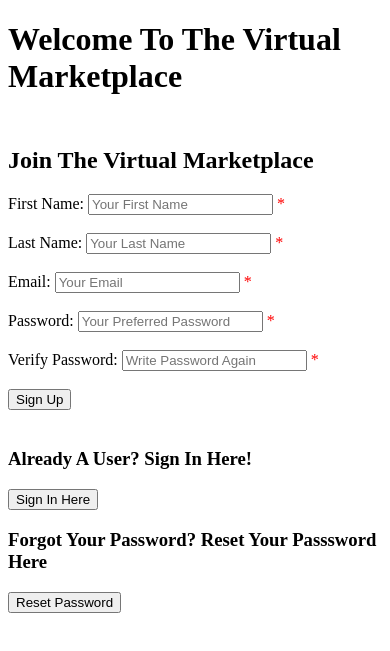
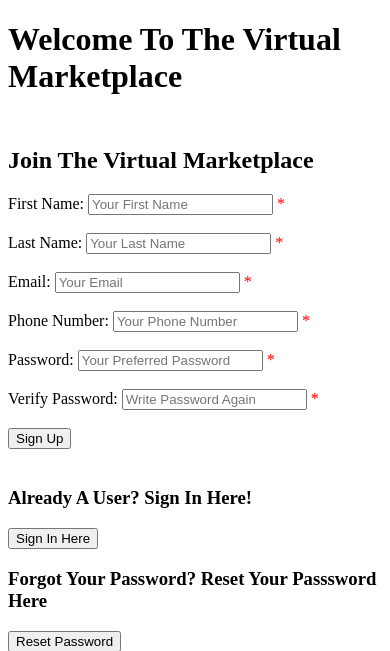
Before and after one commit to rapaktech/marketplace-app, a PHP site: page /signup.php in a window 390 px wide. Shown: the top 651 px of the page. Run offline with PHP 8.4, Linux system fonts and the light colour scheme; data that the repository does not hold is empty.

Commit message:
added phone number on signup functionality

```diff
--- a/db-conn.php
+++ b/db-conn.php
@@ -23,9 +23,9 @@ if ($conn->connect_error) {
 }
 
 
-$createUser = $conn->prepare("INSERT INTO Users (user_firstname, user_lastname, user_email, user_password)
-    VALUES (?, ?, ?, ?)");
-$createUser->bind_param("ssss", $firstName, $lastName, $email, $hashedPassword);
+$createUser = $conn->prepare("INSERT INTO Users (user_firstname, user_lastname, user_email, user_phone, user_password)
+    VALUES (?, ?, ?, ?, ?)");
+$createUser->bind_param("sssss", $firstName, $lastName, $email, $phone, $hashedPassword);
 
 $findUser = $conn->prepare("SELECT user_num, user_firstname, user_password FROM Users WHERE user_email=?");
 $findUser->bind_param("s", $email);
--- a/db-users.php
+++ b/db-users.php
@@ -29,6 +29,7 @@
 
     $users = "CREATE TABLE Users (
         user_num INT (16) UNSIGNED AUTO_INCREMENT PRIMARY KEY,
+        user_phone VARCHAR (255) NOT NULL,
         user_firstname VARCHAR (255) NOT NULL,
         user_lastname VARCHAR (255) NOT NULL,
         user_email VARCHAR (255) NOT NULL UNIQUE KEY,
--- a/signup.php
+++ b/signup.php
@@ -27,8 +27,8 @@
 <body>
     <?php
         require "db-conn.php";
-        $firstErr = $lastErr = $emailErr = $passwordErr = $verifyErr =  "";
-        $id = $firstName = $lastName = $email = $password = $verify = $verifiedPassword = $hashedPassword = '';
+        $firstErr = $lastErr = $emailErr = $phoneErr = $passwordErr = $verifyErr =  "";
+        $id = $firstName = $lastName = $email = $phone = $password = $verify = $verifiedPassword = $hashedPassword = '';
 
         if ($_SERVER["REQUEST_METHOD"] == "POST") {
                 if (!empty($_POST["signup-firstname"])) {
@@ -67,6 +67,16 @@
                     }
                 }
 
+                if (!empty($_POST["signup-phone"])) {
+                    $phone = test_input($_POST["signup-phone"]);
+                    // check if phone only contains numbers and whitespace
+                    if (!preg_match("/^(?=.*\d)[\d]{8,}$/",$phone)) {
+                        $phoneErr = "Phone Number must be at least 8 characters and include only numbers";
+                    } else {
+                        $_SESSION["phone"] = $phone;
+                    }
+                }
+
                 if (!empty($_POST["signup-password"]) && !empty($_POST["verify-password"])) {
                     $password = test_input($_POST["signup-password"]);
                     $verify = test_input($_POST["verify-password"]);
@@ -83,7 +93,7 @@
                     }
                 }
 
-                if ($_SESSION["firstname"] && $_SESSION["lastname"] && $_SESSION["email"] && $verifiedPassword) {
+                if ($_SESSION["firstname"] && $_SESSION["lastname"] && $_SESSION["email"] && $_SESSION["phone"] && $verifiedPassword) {
                     /* Secure password hash. */
                     $hashedPassword = password_hash($verifiedPassword, PASSWORD_DEFAULT);
                     $createUser->execute();
@@ -92,12 +102,12 @@
                     $firstName = $_SESSION["firstname"];
                     $email = $_SESSION["email"];
                     setcookie("jimmarketplaceuser[id]", "$id");
-                    setcookie("jimmarketplaceuser[firstname]", "$firstname");
+                    setcookie("jimmarketplaceuser[firstname]", "$firstName");
                     setcookie("jimmarketplaceuser[email]", "$email");
                     echo "<script>
                         window.setTimeout(function() {
                             window.location.href = 'dashboard.php';
-                        }, 100);
+                        }, 200);
                     </script>";
                 }
         }
@@ -140,6 +150,9 @@
         <label for="signup-email">Email: </label>
         <input type="text" name="signup-email" id="signup-email" placeholder="Your Email" value="<?php if(!empty($email)) { echo $email; } ?>" required>
         <span class="error">* <?php echo $emailErr;?></span><br><br>
+        <label for="signup-phone">Phone Number: </label>
+        <input type="number" name="signup-phone" id="signup-phone" placeholder="Your Phone Number" value="<?php if(!empty($phone)) { echo $phone; } ?>" required>
+        <span class="error">* <?php echo $phoneErr;?></span><br><br>
         <label for="signup-password">Password: </label>
         <input type="password" name="signup-password" id="signup-password" placeholder="Your Preferred Password" required>
         <span class="error">* <?php echo $passwordErr;?></span><br><br>
```
